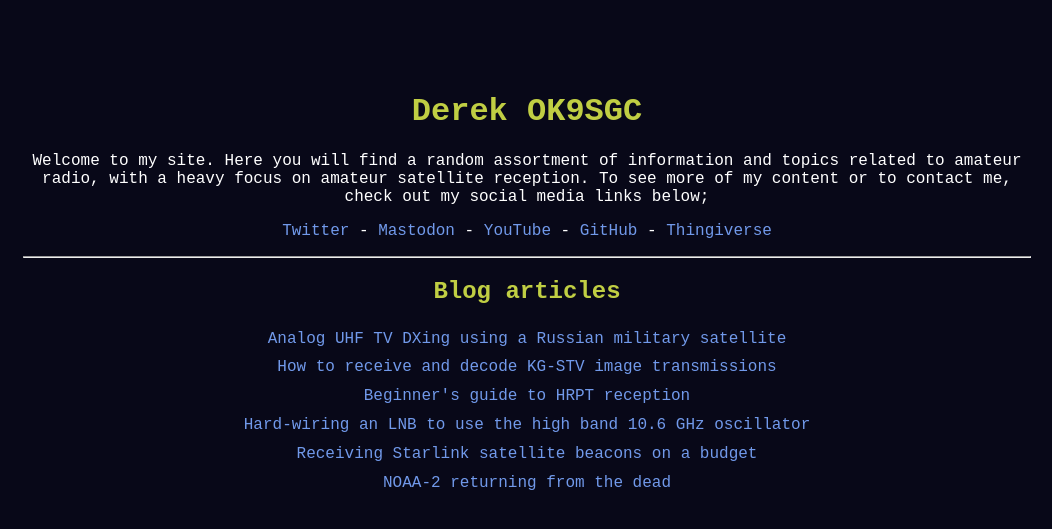
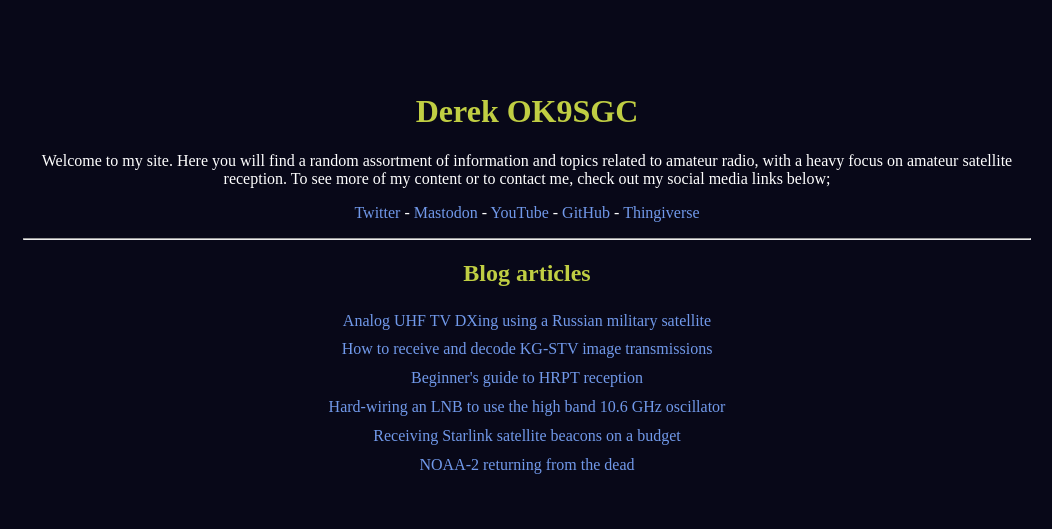
Before and after one commit to sgcderek/sgcderek.github.io, a Jekyll site: the page html-test/index.html, which Jekyll copies as it is, in a window 1280 px wide. Shown: the top 529 px of the page, without its empty margins (113-1165 px from the left). Built offline with Jekyll 4.4.1, drawn with Linux system fonts in a browser that asks for light colours.

Commit message:
Update index.html

```diff
--- a/html-test/index.html
+++ b/html-test/index.html
@@ -10,7 +10,6 @@
   background-color: transparent;
   text-decoration: none;
   text-align: center;
-  font-family: 'Courier New';
 }
 a:link {
   color: #7199ea;
```
